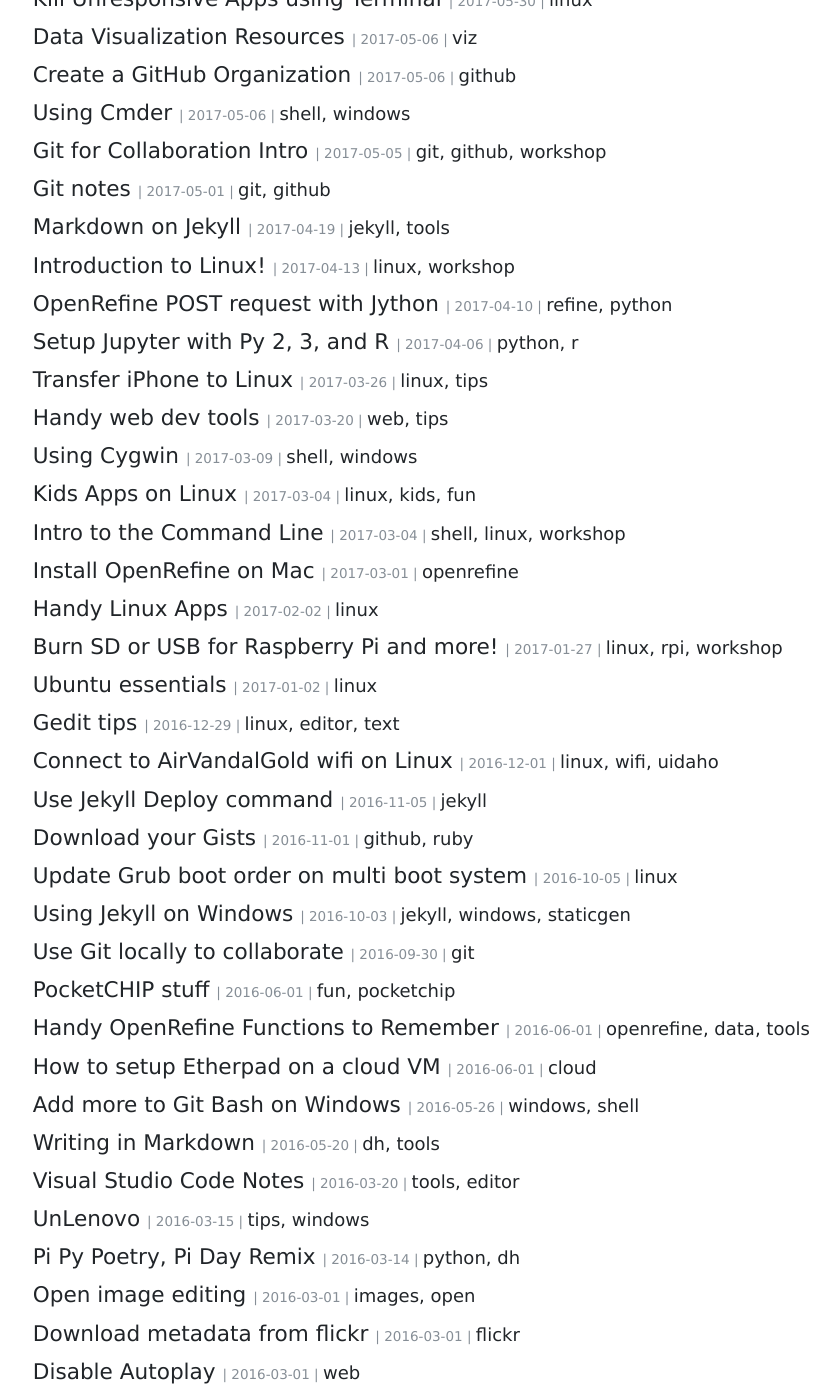
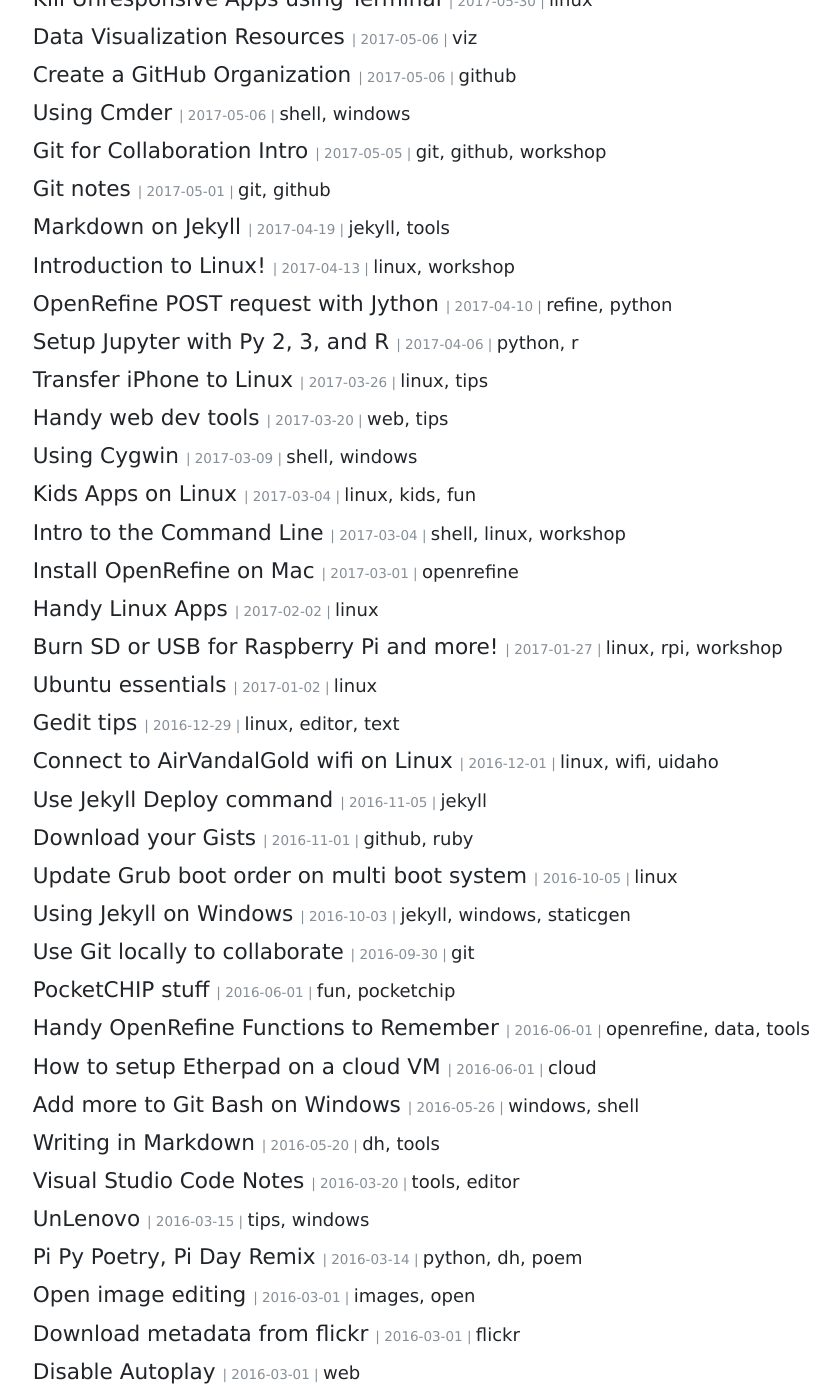
Before and after one commit to evanwill/_drafts, a Jekyll site: the page built from index.html, in a window 1280 px wide and 1400 px high, scrolled down 336 px. Shown: the whole window, without its empty margins (195-1035 px from the left). Built offline with Jekyll 4.4.1, drawn with Linux system fonts in a browser that asks for light colours; some of the changed text lies outside the part shown.

Commit message:
tweak tags

```diff
--- a/_notes/pi-py-poems.md
+++ b/_notes/pi-py-poems.md
@@ -1,7 +1,7 @@
 ---
 title: Pi Py Poetry, Pi Day Remix
 layout: post
-tags: [python, dh]
+tags: [python, dh, poem]
 date: 2016-03-14
 ---
 
--- a/index.html
+++ b/index.html
@@ -19,8 +19,8 @@
       <span class="title archive-list-post-title">
         {{ post.title }}
       </span>
-      <span class="date archive-list-post-date">
-        <time>| {{ post.date | date: "%Y-%m-%d" }} | </time>
+      <span class="date archive-list-post-date"> |
+        <time>{{ post.date | date: "%Y-%m-%d" }}</time> |
       </span>
       <span class="tags">{{ post.tags | join: ', ' }}</span>
       </a>
--- a/tags/index.html
+++ b/tags/index.html
@@ -39,7 +39,7 @@
   {% for note in site.notes %}
     {% for nt in note.tags %}
       {% if nt == item %}
-      <li class="tag-post"><a href="{{ note.url | prepend: site.url }}"><span class="tag-post-title">{{ note.title }}</span></a></li>
+      <li class="tag-post"><a href="{{ note.url | prepend: site.url }}"><span class="tag-post-title">{{ note.title }}</span><span class="date archive-list-post-date"> | <time>{{ note.date | date: "%Y-%m-%d" }}</time></span></a></li>
       {% endif %}
     {% endfor %}
   {% endfor %}
```
